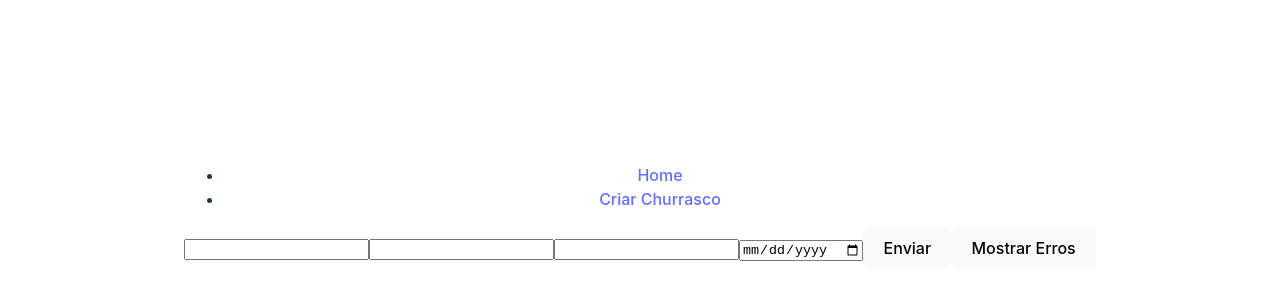
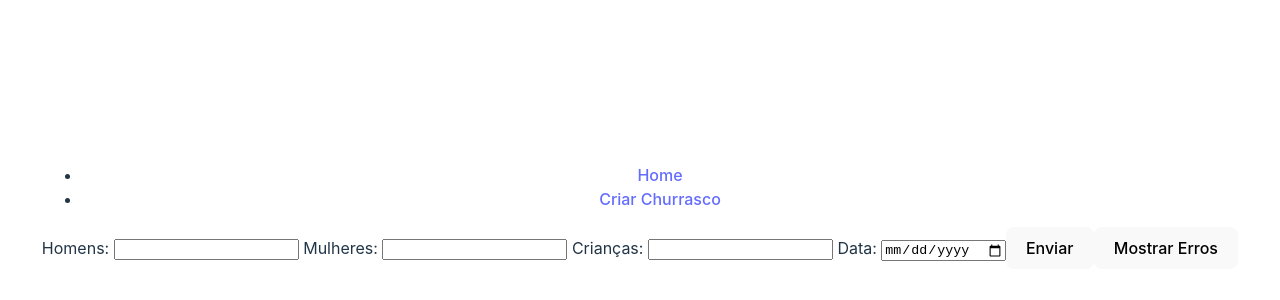
Before and after one commit to Lucas-Justino/Churrascometro-React, a React (Vite) app: page /formulario in a window 1280 px wide. Shown: the part 192-492 px from the top of the page. Built offline with nearby package versions, Linux system fonts and the light colour scheme.

Commit message:
Criacao das Labels no formulario

```diff
--- a/src/components/Formulario/formulario.tsx
+++ b/src/components/Formulario/formulario.tsx
@@ -37,9 +37,13 @@ export default function Formulario() {
     <div>
       <Navbar/>
       <form onSubmit={handleSubmit(onSubmit)}>
+        <label> Homens: </label>
         <Input type="number" register={register} name="homens" error={errors.homens} />
+        <label> Mulheres: </label>
         <Input type="number" register={register} name="mulheres" error={errors.mulheres} />
+        <label> Crianças: </label>
         <Input type="number" register={register} name="criancas" error={errors.criancas} />
+        <label> Data: </label>
         <Input type="date" register={register} name="data" error={errors.data} />
 
         <button type="submit">Enviar</button>
```
